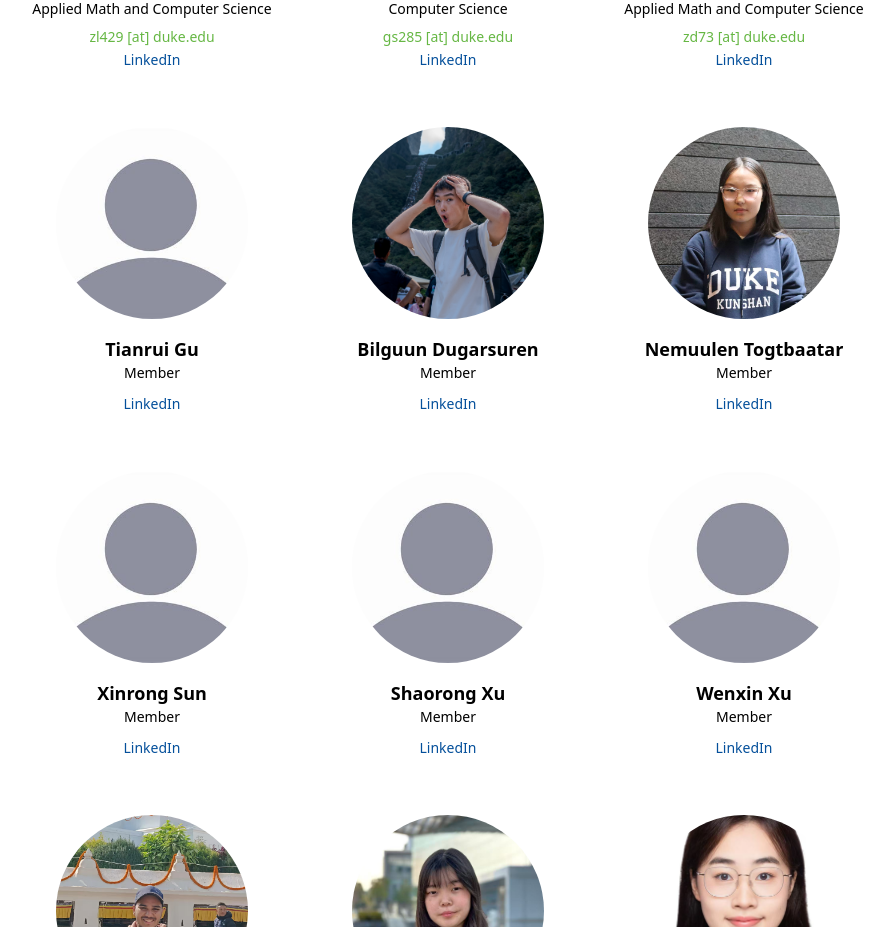
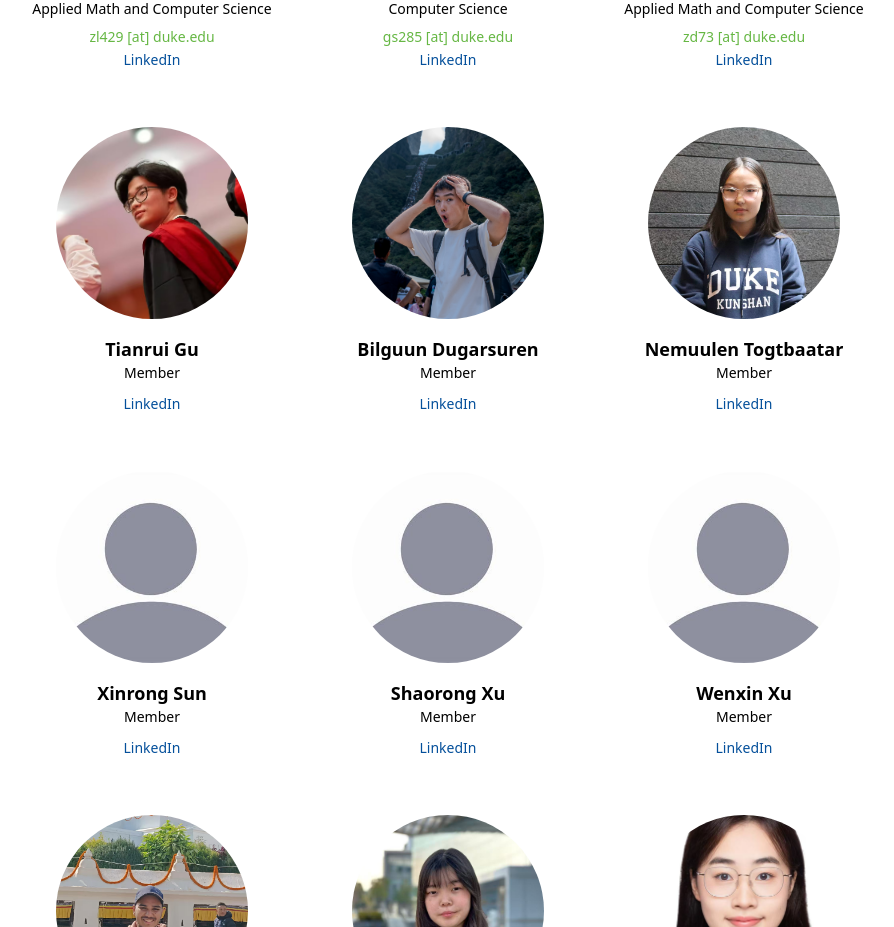
Before and after one commit to DKU-CS-Club/dkucs.com, a Next.js app: page /about in a window 1280 px wide. Shown: the part 1661-2588 px from the top of the page, without its empty margins (192-1086 px from the left). Built offline with nearby package versions, Linux system fonts and the light colour scheme.

Commit message:
added tianrui photo

```diff
--- a/src/components/team.tsx
+++ b/src/components/team.tsx
@@ -108,7 +108,7 @@ const clubMembers = [
 		major: "",
 		email: "",
 		linkedin: "",
-		picture: "/team/no.png",
+		picture: "/team/tianrui.jpg",
 	},
 	{
 		name: "Bilguun Dugarsuren",
```
Also changed, not shown: public/team/tianrui.jpg (added).
